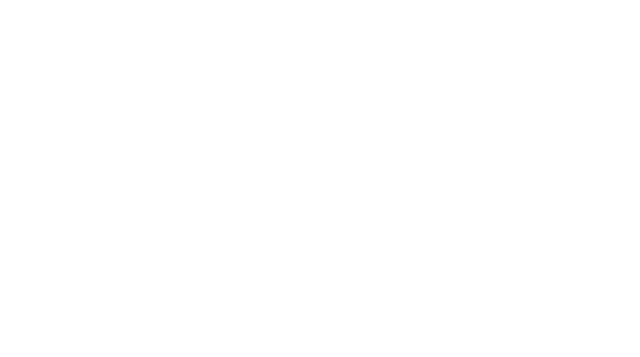
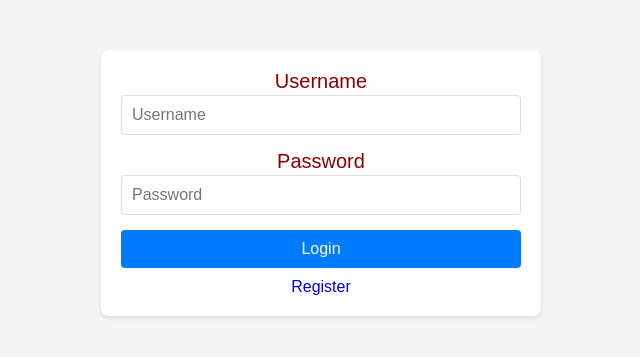
Before and after one commit to Gokul-VS-Kannan/blog_app, a Django app: page / in a window 1280 px wide. Before the commit the part shown is empty. Shown: the top 357 px of the page, without its empty margins (319-959 px from the left). Run offline with Django 5.2, Linux system fonts and the light colour scheme.

Commit message:
Make changes in settings to load ststicfiles and created a login form

```diff
--- a/blog_project/blog_project/settings.py
+++ b/blog_project/blog_project/settings.py
@@ -119,6 +119,12 @@ USE_TZ = True
 
 STATIC_URL = 'static/'
 
+STATICFILES_DIRS = [
+    os.path.join(BASE_DIR, 'static'),
+]
+
+STATIC_ROOT = os.path.join(BASE_DIR, 'staticfiles')
+
 # Default primary key field type
 # https://docs.djangoproject.com/en/5.1/ref/settings/#default-auto-field
 
--- /dev/null
+++ b/blog_project/static/css/homestyle.css
@@ -0,0 +1,55 @@
+body{
+    font-family: Arial, sans-serif;
+    background-color: #f4f4f4;
+    margin: 0;
+    padding: 0;
+}
+
+.form-container {
+    max-width: 400px;
+    margin: 50px auto;
+    background: #fff;
+    padding: 20px;
+    box-shadow: 0 2px 4px rgba(0, 0, 0, 0.1);
+    border-radius: 8px;
+}
+
+.form-container form {
+    display: flex;
+    flex-direction: column;
+}
+
+.form-container label{
+    text-align: center;
+    padding-bottom: 2px;
+    color: darkred;
+    font-size: 20px;
+}
+
+.form-container input {
+    margin-bottom: 15px;
+    padding: 10px;
+    border: 1px solid #ddd;
+    border-radius: 4px;
+    font-size: 1rem;
+}
+
+.form-container button {
+    padding: 10px;
+    background-color: #007bff;
+    color: #fff;
+    border: none;
+    border-radius: 4px;
+    font-size: 1rem;
+    cursor: pointer;
+}
+
+.form-container button:hover {
+    background-color: #0056b3;
+}
+
+.form-container a{
+    text-align: center;
+    padding-top: 10px;
+    text-decoration: none;
+}
--- a/blog_project/templates/home.html
+++ b/blog_project/templates/home.html
@@ -1,11 +1,23 @@
+{% load static%}
 <!DOCTYPE html>
 <html lang="en">
 <head>
     <meta charset="UTF-8">
     <meta name="viewport" content="width=device-width, initial-scale=1.0">
-    <title>Document</title>
+    <title>Blog life</title>
+    <link rel="stylesheet" href="{% static 'css/homestyle.css'%}">
 </head>
 <body>
-
+    <div class="form-container">
+        <form action="" method="post">
+            {% csrf_token %}
+            <label>Username</label>
+            <input type="text" name="username" placeholder="Username" required>
+            <label>Password</label>
+            <input type="password" name="password" placeholder="Password" required>
+            <button type="submit">Login</button>
+            <a href="#">Register</a>
+        </form>
+    </div>
 </body>
 </html>
```
Also changed, not shown: blog_project/db.sqlite3 (added).
